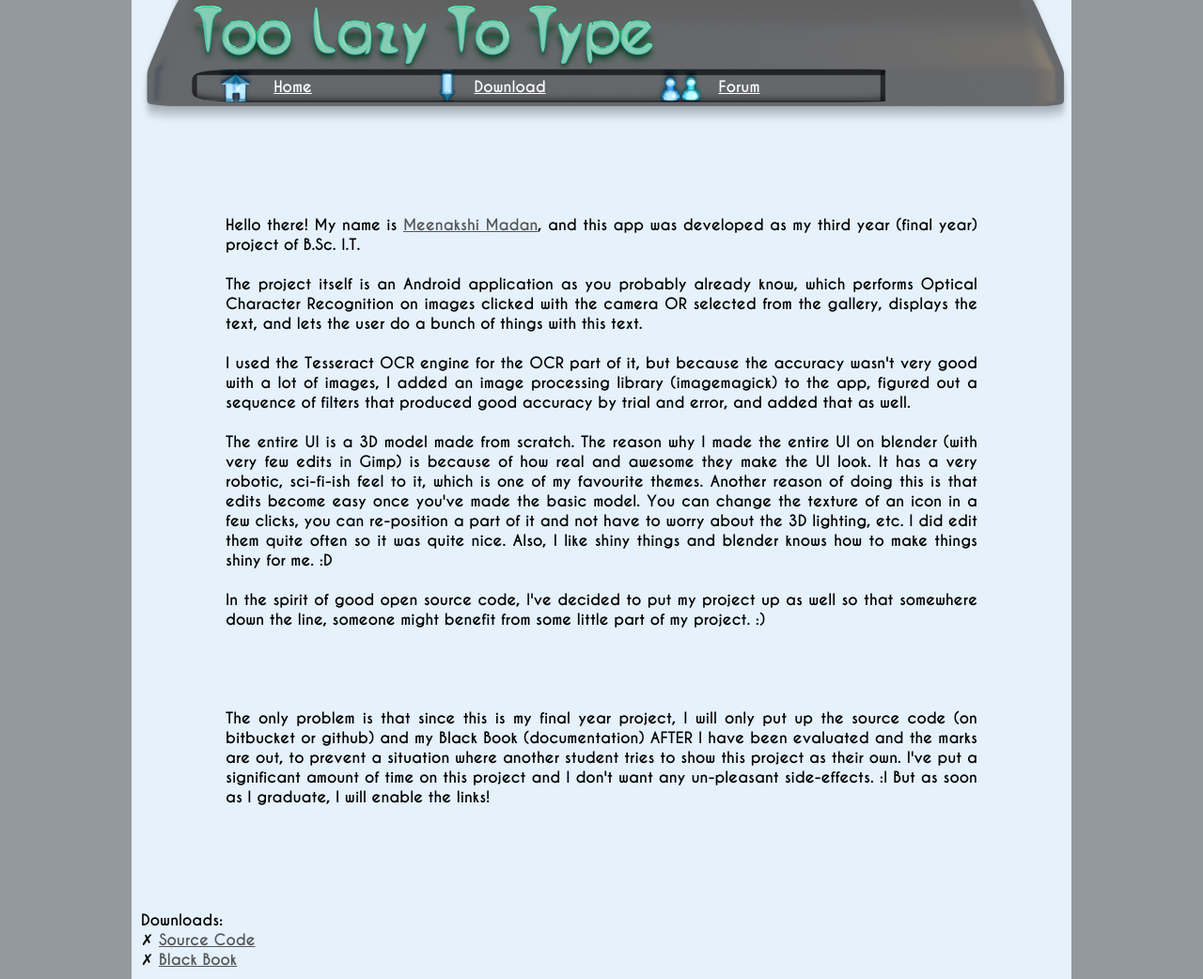
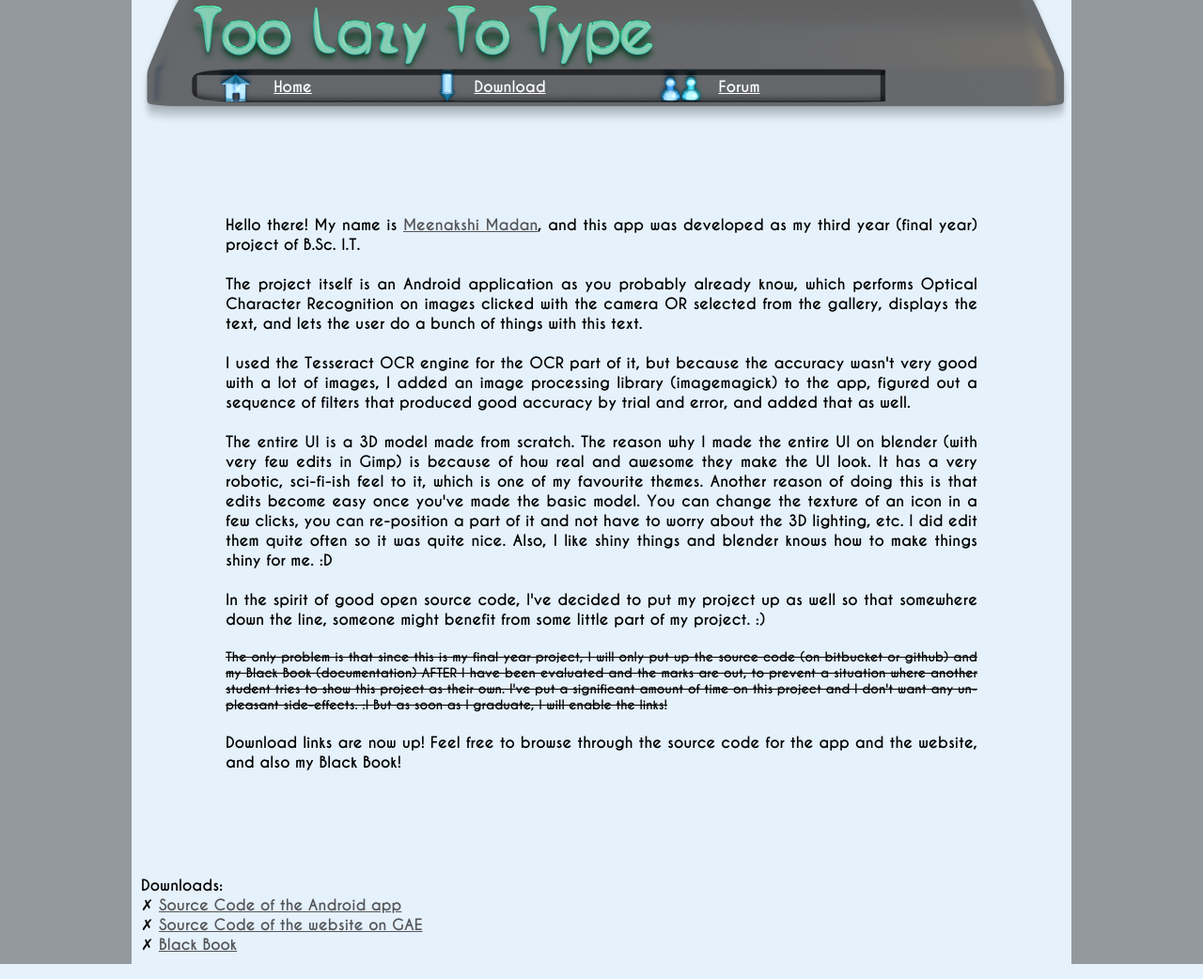
Before and after one commit to meenakshi-madan/MeenakshiOCR-website, a Python web app: template templates/dev.html in a window 1280 px wide. Shown: the whole page at 94% size. Run offline with Jinja, Linux system fonts and the light colour scheme; the template is opened without the code that fills it, so the values that code supplies are empty; some libraries are stand-ins or nearby versions.

Commit message:
Add download links on /dev for source code and Black Book

```diff
--- a/templates/dev.html
+++ b/templates/dev.html
@@ -131,18 +131,21 @@
 			and not have to worry about the 3D lighting, etc. I did edit them quite often so it was quite nice. Also, I like
 			shiny things and blender knows how to make things shiny for me. :D<br /><br />
 			In the spirit of good open source code, I've decided to put my project up as well so that somewhere down the line, someone
-			might benefit from some little part of my project. :) <br /><br /><br /><br /><br />
-			The only problem is that since this is my final year project, I will only put up the source code (on bitbucket or github) and
+			might benefit from some little part of my project. :) <br /><br />
+			<small><strike>The only problem is that since this is my final year project, I will only put up the source code (on bitbucket or github) and
 			my Black Book (documentation) AFTER I have been evaluated and the marks are out, to prevent a situation where another student tries to show this project
 			as their own. I've put a significant amount of time on this project and I don't want any un-pleasant side-effects. :I But as soon as I graduate,
-			I will enable the links!
+			I will enable the links!</strike></small>
+			<br/> <br />
+			<b>Download links are now up! Feel free to browse through the source code for the app and the website, and also my Black Book!</b>
 		</p>
 
 
 		<ul class="downloads">
 			<b>Downloads:</b>
-			<li><a href="">Source Code</a></li>
-			<li><a href="">Black Book</a></li>
+			<li><a href="https://github.com/meenakshi-madan/MeenakshiOCR-Android">Source Code of the Android app</a></li>
+			<li><a href="https://github.com/meenakshi-madan/MeenakshiOCR-website">Source Code of the website on GAE</a></li>
+			<li><a href="public/Black_Book.pdf">Black Book</a></li>
 		</ul>
 
 	</div>
```
Also changed, not shown: 1 other file.
